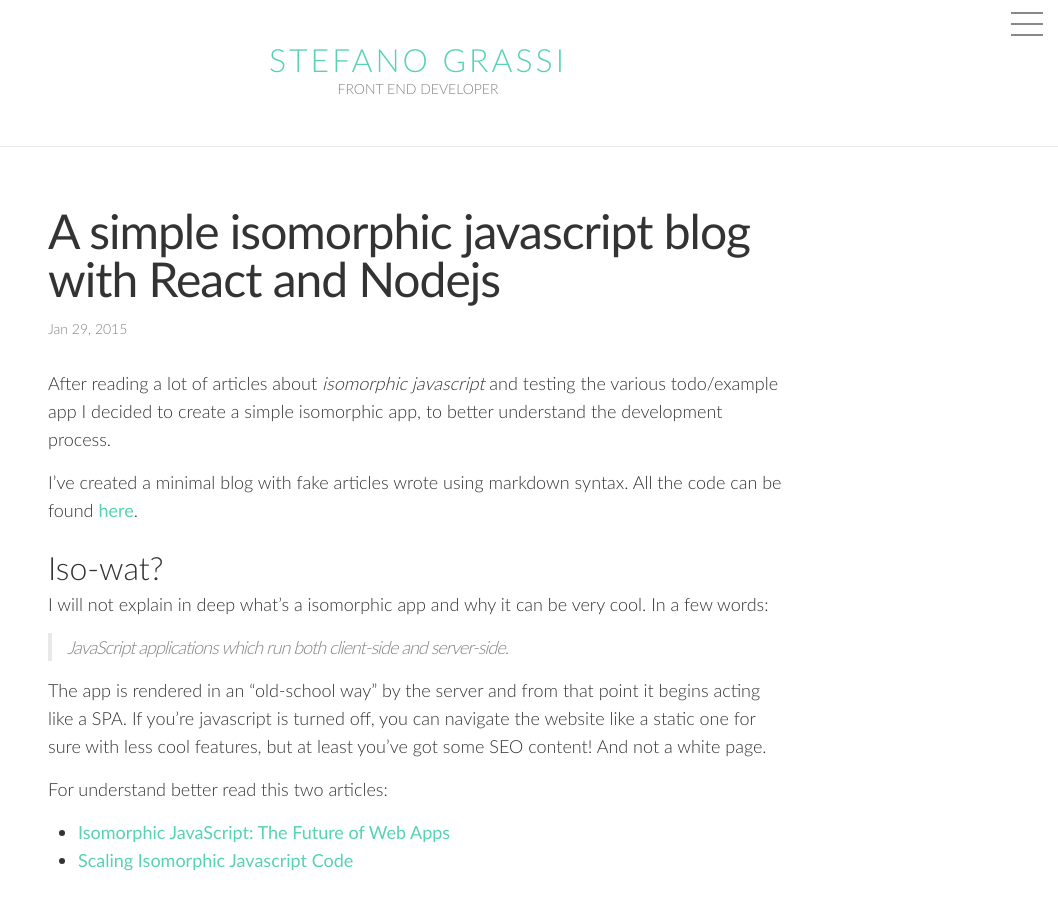
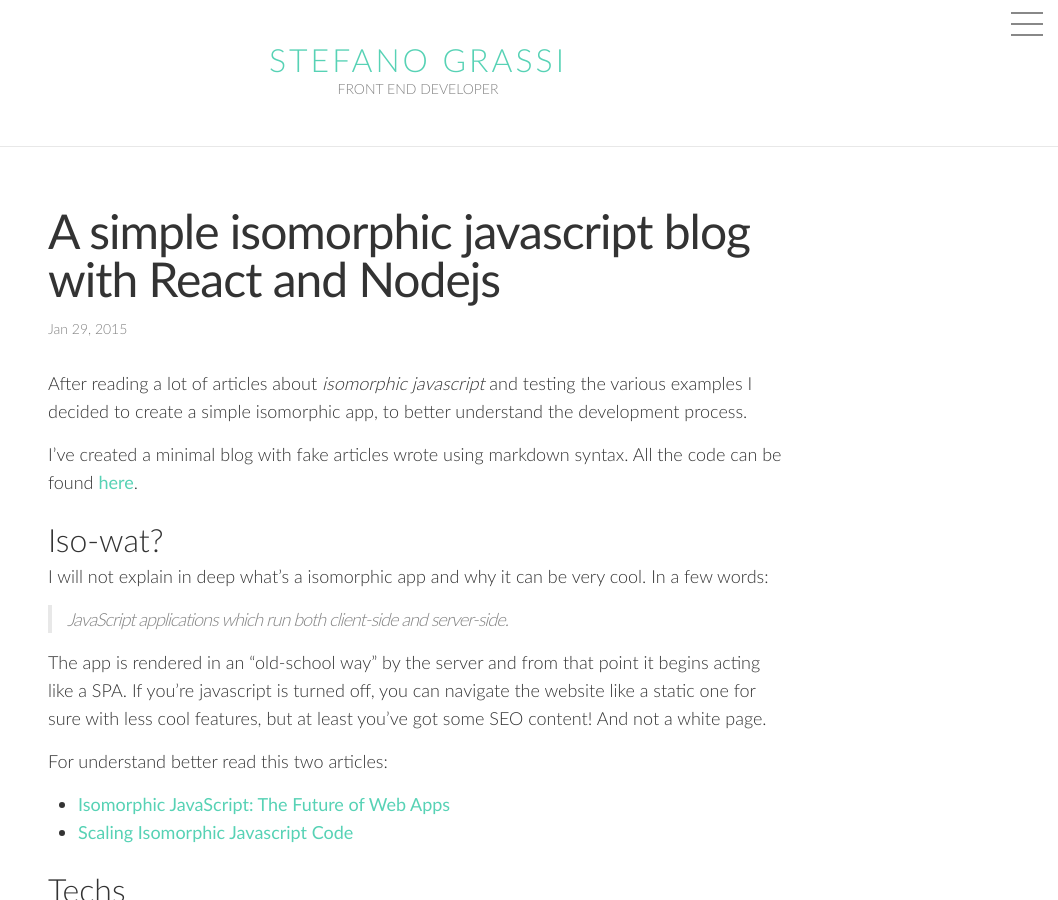
Before and after one commit to stefunk/stefunk.github.io, a Jekyll site: the page built from _posts/2015-01-29-isormophic-javascript-blog-react-nodejs.markdown, in a window 1280 px wide and 900 px high. Shown: the whole window, without its empty margins (222-1280 px from the left). Built offline with Jekyll 4.4.1, drawn with Linux system fonts in a browser that asks for light colours; nearby versions of some CDN libraries; Markdown is read by kramdown in place of the engine named in the settings; comment, search, counter and statistics services are not loaded.

Commit message:
corrections

```diff
--- a/_posts/2015-01-29-isormophic-javascript-blog-react-nodejs.markdown
+++ b/_posts/2015-01-29-isormophic-javascript-blog-react-nodejs.markdown
@@ -5,7 +5,7 @@
 ---
 
 
-After reading a lot of articles about *isomorphic javascript* and testing the various todo/example app I decided to create a simple isomorphic app, to better understand the development process.
+After reading a lot of articles about *isomorphic javascript* and testing the various examples I decided to create a simple isomorphic app, to better understand the development process.
 
 I've created a minimal blog with fake articles wrote using markdown syntax.
 All the code can be found [here](https://github.com/stefunk/isomorphic-blog-example).
```
